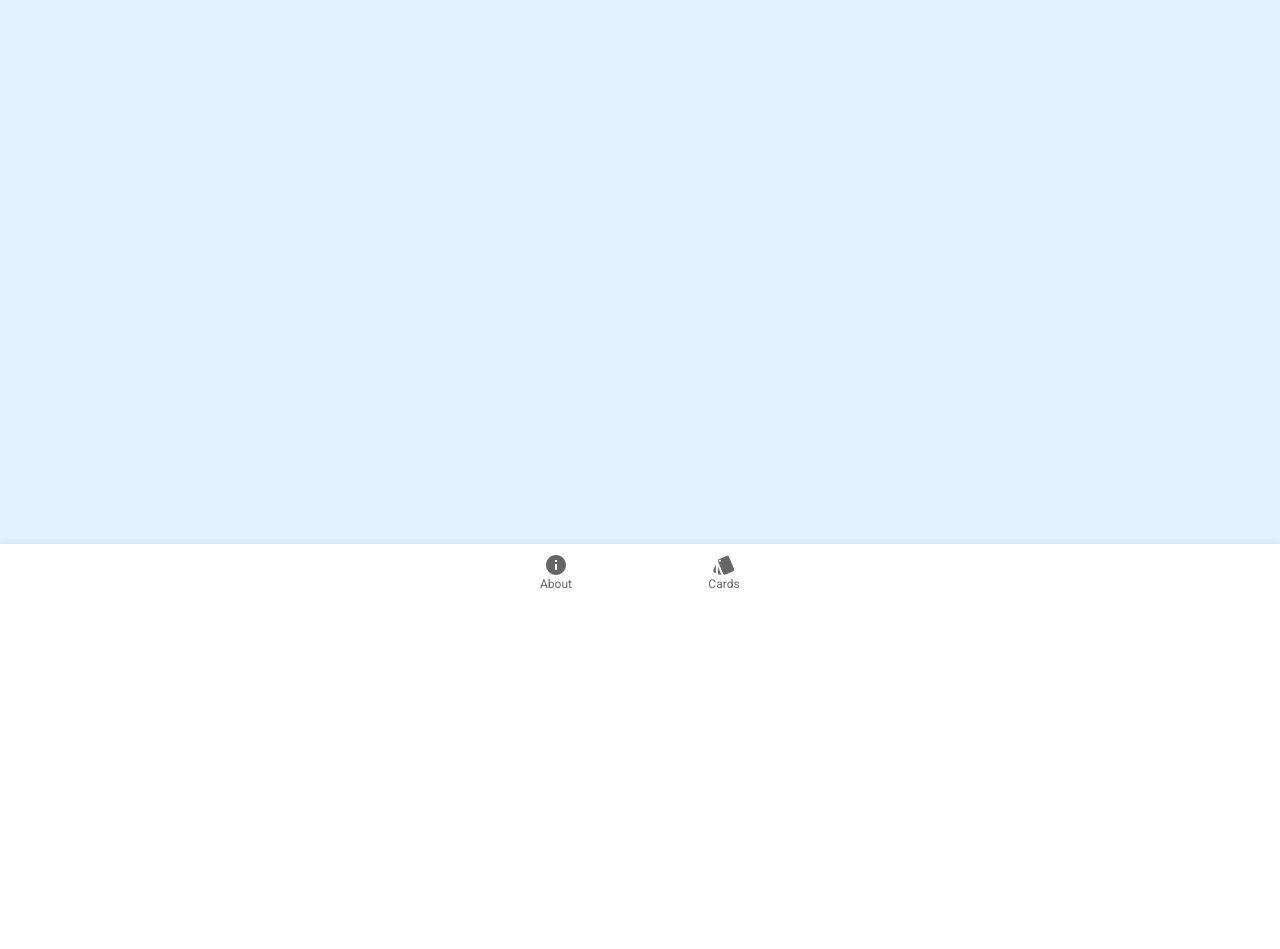
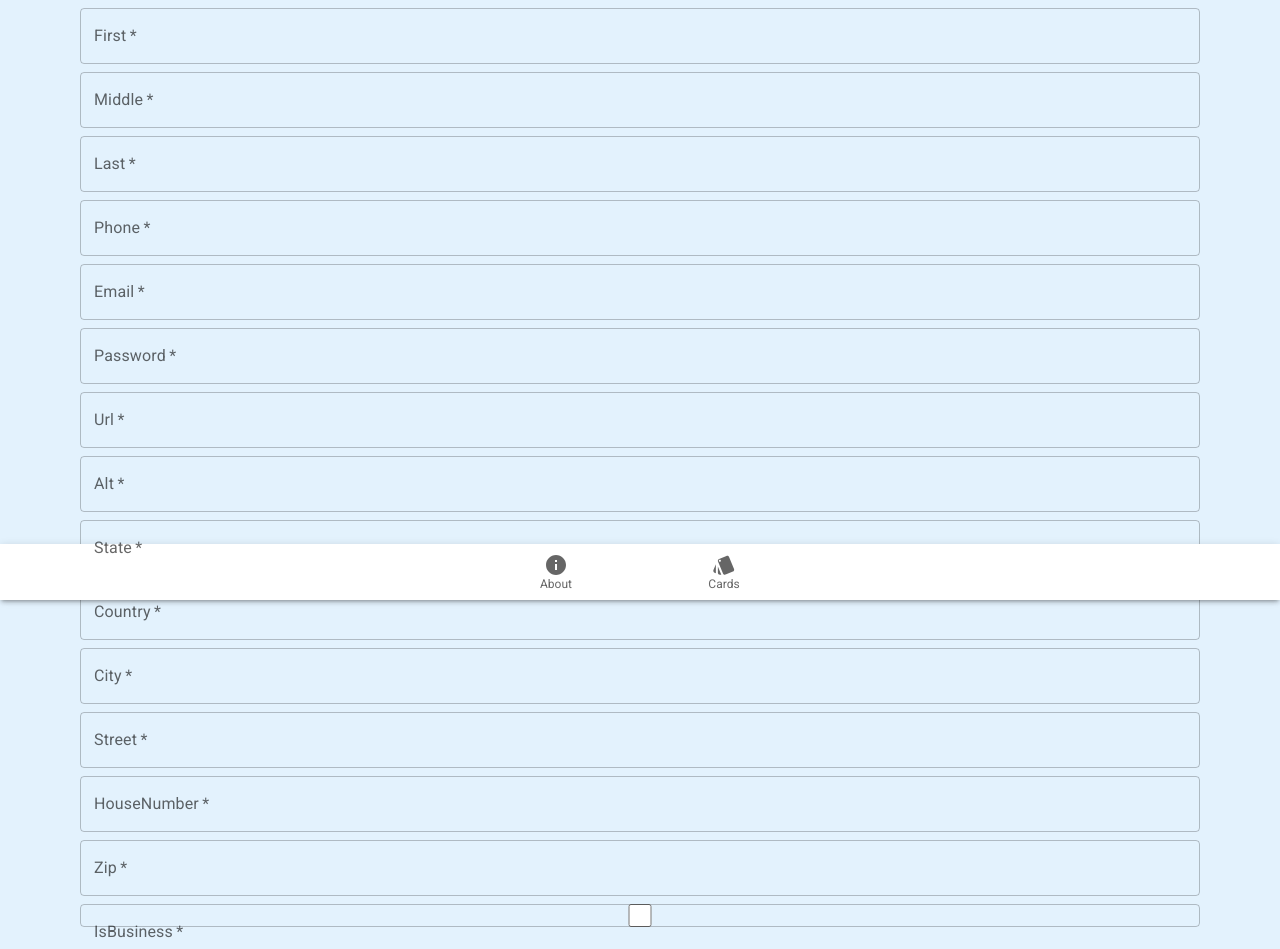
Before and after one commit to MIGELZO/cards-d100923er, a React (Create React App) app: page /sandbox/SignUp in a window 1280 px wide. Before the commit this address had no page. Shown: the part 200-1149 px from the top of the page. Before the commit the page ends 800 px from the top, so only its background shows below. Built offline with nearby package versions, Linux system fonts and the light colour scheme.

Commit message:
S.B shishi 5.4

```diff
--- /dev/null
+++ b/src/forms/utils/algoMethods.js
@@ -0,0 +1,7 @@
+export default function algoMethods() {
+ const makeFirstLetterCapital = (text) => {
+    const capitalized = text.charAt(0).toUpperCase() + text.slice(1);
+    return capitalized
+  };
+  return {makeFirstLetterCapital}
+}
--- a/src/layout/header/topNavBar/NavBar.jsx
+++ b/src/layout/header/topNavBar/NavBar.jsx
@@ -1,12 +1,14 @@
 import React from "react";
 import LeftNavBar from "./left-navigation/LeftNavBar";
 import { AppBar, Toolbar } from "@mui/material";
+import RightNavBar from "./right-navigation/RightNavBar";
 
 export default function NavBar() {
   return (
     <AppBar position="sticky" color="primary" elevation={10}>
       <Toolbar sx={{ justifyContent: "space-between" }}>
         <LeftNavBar />
+        <RightNavBar />
       </Toolbar>
     </AppBar>
   );
--- /dev/null
+++ b/src/layout/header/topNavBar/right-navigation/RightNavBar.jsx
@@ -0,0 +1,11 @@
+import { Box } from '@mui/material'
+import React from 'react'
+import NavItem from '../../../../routs/components/NavItem'
+
+export default function RightNavBar() {
+  return (
+    <Box>
+        <NavItem to={"#"} lable={"Login"}/>
+    </Box>
+  )
+}
--- a/src/routs/Router.jsx
+++ b/src/routs/Router.jsx
@@ -11,6 +11,8 @@ import LifeCycle from "../sandBox/LifeCycle";
 import Countries from "../sandBox/countries/Countries";
 import FormExample from "../sandBox/FormExample";
 import ResizedWindow from "../sandBox/ResizedWindow";
+import LogIn from "../sandBox/LogIn";
+import SignUp from "../sandBox/SignUp";
 
 export default function Router() {
   return (
@@ -25,6 +27,8 @@ export default function Router() {
         <Route path="countries" element={<Countries />} />
         <Route path="form" element={<FormExample />} />
         <Route path="ResizedWindow" element={<ResizedWindow />} />
+        <Route path="LogIn" element={<LogIn />} />
+        <Route path="SignUp" element={<SignUp />} />
       </Route>
       <Route path="*" element={<ErrorPage />} />
     </Routes>
--- /dev/null
+++ b/src/sandBox/LogIn.jsx
@@ -0,0 +1,59 @@
+import React from "react";
+import algoMethods from "../forms/utils/algoMethods";
+import Joi from "joi";
+import useForm from "../forms/hooks/useForm";
+import Form from "../forms/components/Form";
+import Input from "../forms/components/Input";
+
+const initialLoginForm = {
+  email: "",
+  password: "",
+};
+
+const loginSchema = {
+  email: Joi.string()
+    .ruleset.regex(/^([a-zA-Z0-9_\-.]+)@([a-zA-Z0-9_\-.]+)\.([a-zA-Z]{2,5})$/)
+    .rule({ message: "Please enter a valid mail" })
+    .required(),
+
+  password: Joi.string()
+    .ruleset.regex(
+      /((?=.*\d{1})(?=.*[A-Z]{1})(?=.*[a-z]{1})(?=.*[!@#$%^&*-]{1}).{7,20})/
+    )
+    .rule({
+      message:
+        "The password must be at least seven characters long and contain an uppercase letter, a lowercase letter, a number and one of the following characters !@#$%^&*-",
+    })
+    .required(),
+};
+
+export default function LogIn() {
+  const { makeFirstLetterCapital } = algoMethods();
+
+  const { data, errors, handleChange, onSubmit, handleReset, validateForm } =
+    useForm(initialLoginForm, loginSchema);
+
+  return (
+    <Form
+      title={"log in"}
+      onSubmit={onSubmit}
+      onReset={handleReset}
+      validateForm={validateForm}
+    >
+      <Input
+        name={"email"}
+        data={data}
+        label={makeFirstLetterCapital("email")}
+        onChange={handleChange}
+        // error={errors}
+      />
+      <Input
+        name={"password"}
+        data={data}
+        label={makeFirstLetterCapital("password")}
+        onChange={handleChange}
+        // error={errors}
+      />
+    </Form>
+  );
+}
--- a/src/sandBox/SandBox.jsx
+++ b/src/sandBox/SandBox.jsx
@@ -25,6 +25,10 @@ export default function SendBox() {
             lable="Resized Window"
             sx={{ color: "black" }}
           />
+          <Divider orientation="vertical" variant="middle" flexItem />
+          <NavItem to="LogIn" lable="LogIn" sx={{ color: "black" }} />
+          <Divider orientation="vertical" variant="middle" flexItem />
+          <NavItem to="SignUp" lable="Sign up" sx={{ color: "black" }} />
         </Toolbar>
       </AppBar>
 
--- /dev/null
+++ b/src/sandBox/SignUp.jsx
@@ -0,0 +1,186 @@
+import React from "react";
+import algoMethods from "../forms/utils/algoMethods";
+import Joi from "joi";
+import useForm from "../forms/hooks/useForm";
+import Form from "../forms/components/Form";
+import Input from "../forms/components/Input";
+
+const initialSignupForm = {
+  first: "",
+  middle: "",
+  last: "",
+  phone: "",
+  email: "",
+  password: "",
+  url: "",
+  alt: "",
+  state: "",
+  country: "",
+  city: "",
+  street: "",
+  houseNumber: 0,
+  zip: 0,
+  isBusiness: false,
+};
+
+const signupSchema = {
+  first: Joi.string().min(2).max(256).required(),
+  middle: Joi.string().min(2).max(256).allow(""),
+  last: Joi.string().min(2).max(256).required(),
+  phone: Joi.string()
+    .ruleset.regex(/0[0-9]{1,2}-?\s?[0-9]{3}\s?[0-9]{4}/)
+    .rule({ message: 'user "phone" must be a valid phone number' })
+    .required(),
+  email: Joi.string()
+    .ruleset.regex(/^([a-zA-Z0-9_\-.]+)@([a-zA-Z0-9_\-.]+)\.([a-zA-Z]{2,5})$/)
+    .rule({ message: 'user "mail" must be a valid mail' })
+    .required(),
+  password: Joi.string()
+    .ruleset.regex(
+      /((?=.*\d{1})(?=.*[A-Z]{1})(?=.*[a-z]{1})(?=.*[!@#$%^&*-]{1}).{7,20})/
+    )
+    .rule({
+      message:
+        'user "password" must be at least nine characters long and contain an uppercase letter, a lowercase letter, a number and one of the following characters !@#$%^&*-',
+    })
+    .required(),
+  url: Joi.string()
+    .ruleset.regex(
+      /(https?:\/\/(?:www\.|(?!www))[a-zA-Z0-9][a-zA-Z0-9-]+[a-zA-Z0-9]\.[^\s]{2,}|www\.[a-zA-Z0-9][a-zA-Z0-9-]+[a-zA-Z0-9]\.[^\s]{2,}|https?:\/\/(?:www\.|(?!www))[a-zA-Z0-9]+\.[^\s]{2,}|www\.[a-zA-Z0-9]+\.[^\s]{2,})/
+    )
+    .rule({ message: "user image must be a valid url" })
+    .allow(""),
+  alt: Joi.string().min(2).max(256).allow(""),
+  state: Joi.string().allow(""),
+  country: Joi.string().min(2).max(256).required(),
+  city: Joi.string().min(2).max(256).required(),
+  street: Joi.string().min(2).max(256).required(),
+  houseNumber: Joi.number().required(),
+  zip: Joi.number(),
+  isBusiness: Joi.boolean().required(),
+};
+
+export default function SignUp() {
+  const { makeFirstLetterCapital } = algoMethods();
+
+  const { data, errors, handleChange, onSubmit, handleReset, validateForm } =
+    useForm(initialSignupForm, signupSchema);
+
+  return (
+    <Form
+      title={"sign up"}
+      onSubmit={onSubmit}
+      onReset={handleReset}
+      validateForm={validateForm}
+    >
+      <Input
+        name={"first"}
+        data={data}
+        label={makeFirstLetterCapital("first")}
+        onChange={handleChange}
+        // error={errors}
+      />
+      <Input
+        name={"middle"}
+        data={data}
+        label={makeFirstLetterCapital("middle")}
+        onChange={handleChange}
+        // error={errors}
+      />
+      <Input
+        name={"last"}
+        data={data}
+        label={makeFirstLetterCapital("last")}
+        onChange={handleChange}
+        // error={errors}
+      />
+      <Input
+        name={"phone"}
+        data={data}
+        label={makeFirstLetterCapital("phone")}
+        onChange={handleChange}
+        // error={errors}
+      />
+      <Input
+        name={"email"}
+        data={data}
+        label={makeFirstLetterCapital("email")}
+        onChange={handleChange}
+        // error={errors}
+      />
+      <Input
+        name={"password"}
+        data={data}
+        label={makeFirstLetterCapital("password")}
+        onChange={handleChange}
+        // error={errors}
+      />
+      <Input
+        name={"url"}
+        data={data}
+        label={makeFirstLetterCapital("url")}
+        onChange={handleChange}
+        // error={errors}
+      />
+      <Input
+        name={"alt"}
+        data={data}
+        label={makeFirstLetterCapital("alt")}
+        onChange={handleChange}
+        // error={errors}
+      />
+      <Input
+        name={"state"}
+        data={data}
+        label={makeFirstLetterCapital("state")}
+        onChange={handleChange}
+        // error={errors}
+      />
+      <Input
+        name={"country"}
+        data={data}
+        label={makeFirstLetterCapital("country")}
+        onChange={handleChange}
+        // error={errors}
+      />
+      <Input
+        name={"city"}
+        data={data}
+        label={makeFirstLetterCapital("city")}
+        onChange={handleChange}
+        // error={errors}
+      />
+      <Input
+        name={"street"}
+        data={data}
+        label={makeFirstLetterCapital("street")}
+        onChange={handleChange}
+        // error={errors}
+      />
+      <Input
+        name={"houseNumber"}
+        type="number"
+        data={data}
+        label={makeFirstLetterCapital("houseNumber")}
+        onChange={handleChange}
+        // error={errors}
+      />
+      <Input
+        name={"zip"}
+        type="number"
+        data={data}
+        label={makeFirstLetterCapital("zip")}
+        onChange={handleChange}
+        // error={errors}
+      />
+      <Input
+        name={"isBusiness"}
+        data={data}
+        label={makeFirstLetterCapital("isBusiness")}
+        onChange={handleChange}
+        type="checkbox"
+        // error={errors}
+      />
+    </Form>
+  );
+}
```
Also changed, not shown: src/forms/components/Form.jsx (line endings or trailing spaces).
